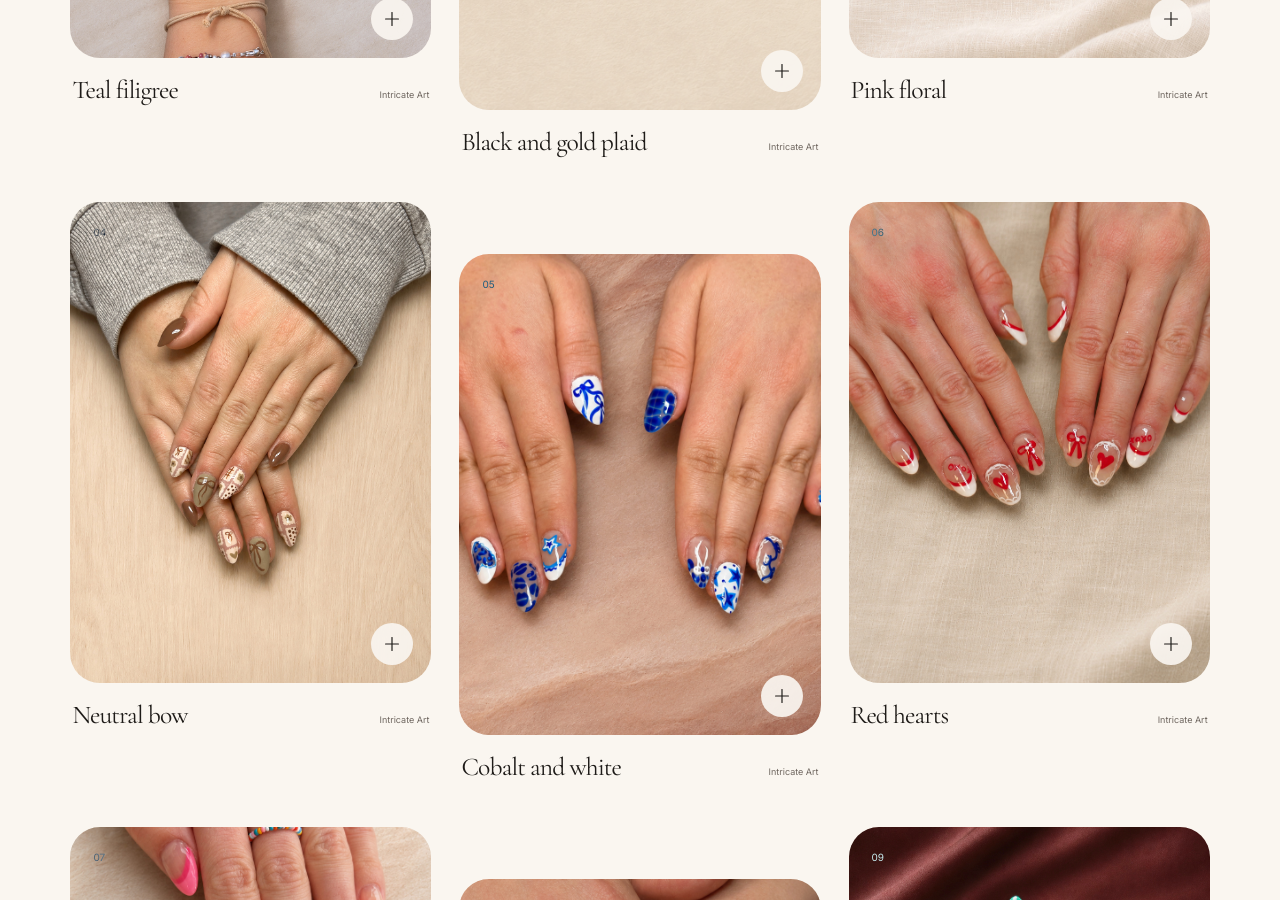
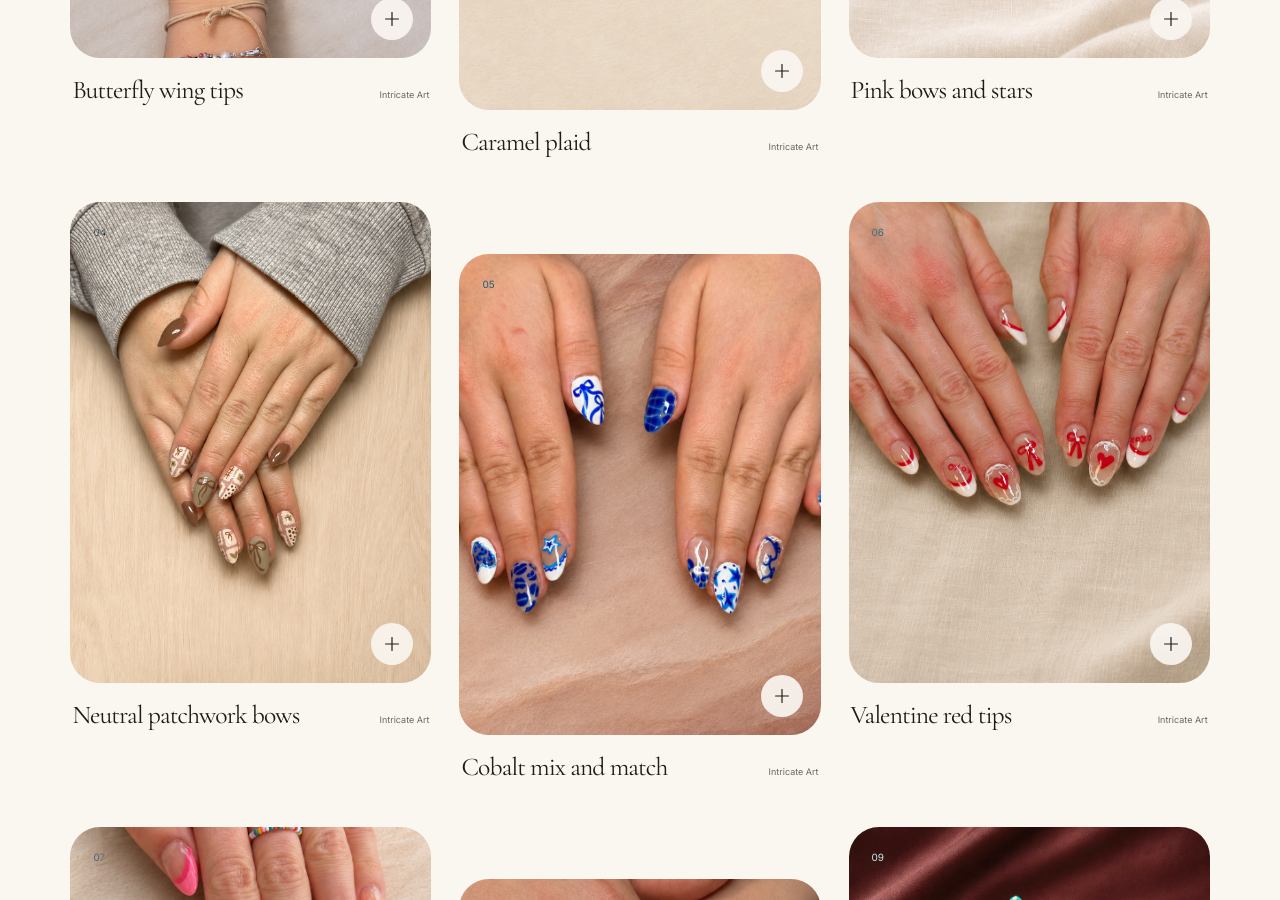
Before and after one commit to Naiguy1/finebykay, a React (Vite) app: page / in a window 1280 px wide. Shown: the part 1900-2800 px from the top of the page. Built offline with nearby package versions, Linux system fonts and the light colour scheme.

Commit message:
Correct portfolio image descriptions

```diff
--- a/src/data/portfolio.ts
+++ b/src/data/portfolio.ts
@@ -19,51 +19,51 @@ export interface PortfolioSet {
 export const portfolio: readonly PortfolioSet[] = [
   {
     id: 'teal-black-filigree',
-    title: 'Teal filigree',
+    title: 'Butterfly wing tips',
     category: 'Intricate Art',
     image: '/media/01_Teal_Black_Filigree.jpg',
-    alt: 'Teal and black filigree nail art',
-    tags: ['Hand-painted art', 'Teal'],
+    alt: 'Teal butterfly wing patterns outlined with white dots, paired with glossy black French tips.',
+    tags: ['Butterfly wing art', 'Black French tips'],
   },
   {
     id: 'black-gold-plaid',
-    title: 'Black and gold plaid',
+    title: 'Caramel plaid',
     category: 'Intricate Art',
     image: '/media/02_Black_Gold_Plaid.jpg',
-    alt: 'Black and gold plaid nail art',
+    alt: 'Caramel brown and glossy black nails with white plaid accents crossed by fine gold lines.',
     tags: ['Plaid detail', 'Gold accents'],
   },
   {
     id: 'pink-floral',
-    title: 'Pink floral',
+    title: 'Pink bows and stars',
     category: 'Intricate Art',
     image: '/media/04_Pink_Floral.jpg',
-    alt: 'Pink floral nail art',
-    tags: ['Floral art', 'Pink'],
+    alt: 'Pink and white nails with painted bows, delicate starbursts, dotted details, and swirl accents.',
+    tags: ['Bow art', 'Pink and white'],
   },
   {
     id: 'neutral-bow',
-    title: 'Neutral bow',
+    title: 'Neutral patchwork bows',
     category: 'Intricate Art',
     image: '/media/05_Neutral_Bow_Art.jpg',
-    alt: 'Neutral nail art with bow details',
-    tags: ['Bow art', 'Neutral tones'],
+    alt: 'Almond nails in beige, taupe, and sage with patchwork florals, checks, dots, hearts, and brown bow details.',
+    tags: ['Bow art', 'Patchwork patterns'],
   },
   {
     id: 'cobalt-white',
-    title: 'Cobalt and white',
+    title: 'Cobalt mix and match',
     category: 'Intricate Art',
     image: '/media/06_Cobalt_White_Art.jpg',
-    alt: 'Cobalt blue and white nail art',
-    tags: ['Cobalt', 'Hand-painted art'],
+    alt: 'Cobalt blue and white nails with bows, plaid, stars, floral shapes, and abstract accents.',
+    tags: ['Cobalt', 'Mix-and-match art'],
   },
   {
     id: 'red-white-hearts',
-    title: 'Red hearts',
+    title: 'Valentine red tips',
     category: 'Intricate Art',
     image: '/media/07_Red_White_Hearts.jpg',
-    alt: 'Red and white heart nail art',
-    tags: ['Heart details', 'Red'],
+    alt: 'Sheer nails with red and white French tips, tiny hearts, bows, lace-like borders, and “xoxo” lettering.',
+    tags: ['Valentine details', 'Red French tips'],
   },
   {
     id: 'strawberry-floral',
@@ -75,27 +75,27 @@ export const portfolio: readonly PortfolioSet[] = [
   },
   {
     id: 'red-blue-botanical',
-    title: 'Red and blue botanicals',
+    title: 'Cherry gingham mix',
     category: 'Intricate Art',
     image: '/media/09_Red_Blue_Botanical.jpg',
-    alt: 'Red and blue botanical nail art',
-    tags: ['Botanical art', 'Colorful'],
+    alt: 'Sheer nails with red daisies and cherries, blue gingham checks, and playful red, white, and blue accents.',
+    tags: ['Cherry art', 'Blue gingham'],
   },
   {
     id: 'aqua-french-tips',
-    title: 'Aqua French tips',
+    title: 'Wavy aqua French tips',
     category: 'Natural Nails',
     image: '/media/10_Aqua_French_Tips.jpg',
-    alt: 'Aqua French tip manicure',
-    tags: ['French tips', 'Aqua'],
+    alt: 'Sheer pink almond nails with wavy French tips alternating between aqua green and pale blue.',
+    tags: ['Wavy French tips', 'Aqua and blue'],
   },
   {
     id: 'gold-fleck',
-    title: 'Gold flecks',
+    title: 'Gold foil and shimmer',
     category: 'Intricate Art',
     image: '/media/11_Gold_Fleck_Art.jpg',
-    alt: 'Nail art with gold fleck details',
-    tags: ['Gold accents', 'Fine detail'],
+    alt: 'Champagne gold shimmer nails with sheer accent nails decorated in flowing gold foil.',
+    tags: ['Gold foil', 'Shimmer'],
   },
   {
     id: 'jewel-tones',
@@ -107,27 +107,27 @@ export const portfolio: readonly PortfolioSet[] = [
   },
   {
     id: 'warm-soft-light',
-    title: 'Soft light',
-    category: 'Natural Nails',
+    title: 'Spider-Man web art',
+    category: 'Intricate Art',
     image: '/media/Luxury%20manicure%20in%20warm%20soft%20light-2.jpg',
-    alt: 'Manicure photographed in warm, soft light',
-    tags: ['Soft tones', 'Natural finish'],
+    alt: 'Red and blue nails with black character art and white web patterns inspired by Spider-Man.',
+    tags: ['Comic-inspired art', 'Web details'],
   },
   {
     id: 'warm-backdrop',
-    title: 'Warm backdrop',
-    category: 'Structured Gel',
+    title: 'Mixed pattern manicure',
+    category: 'Intricate Art',
     image: '/media/Luxury%20nail%20art%20on%20a%20warm%20backdrop-3.jpg',
-    alt: 'Nail art photographed against a warm backdrop',
-    tags: ['Nail art', 'Warm tones'],
+    alt: 'Blush and sage nails featuring bows, botanical motifs, plaid, stripes, and dotted French tips.',
+    tags: ['Mix-and-match art', 'Plaid and stripes'],
   },
   {
     id: 'warm-surface',
-    title: 'Warm surface',
-    category: 'Natural Nails',
+    title: 'Planetarium nails',
+    category: 'Intricate Art',
     image: '/media/Luxury%20nail%20art%20on%20a%20warm%20surface-1.jpg',
-    alt: 'Nail art photographed on a warm surface',
-    tags: ['Nail art', 'Soft light'],
+    alt: 'Black nails with white dots and colorful hand-painted planets across the tips.',
+    tags: ['Space art', 'Planet details'],
   },
 ];
 
```
